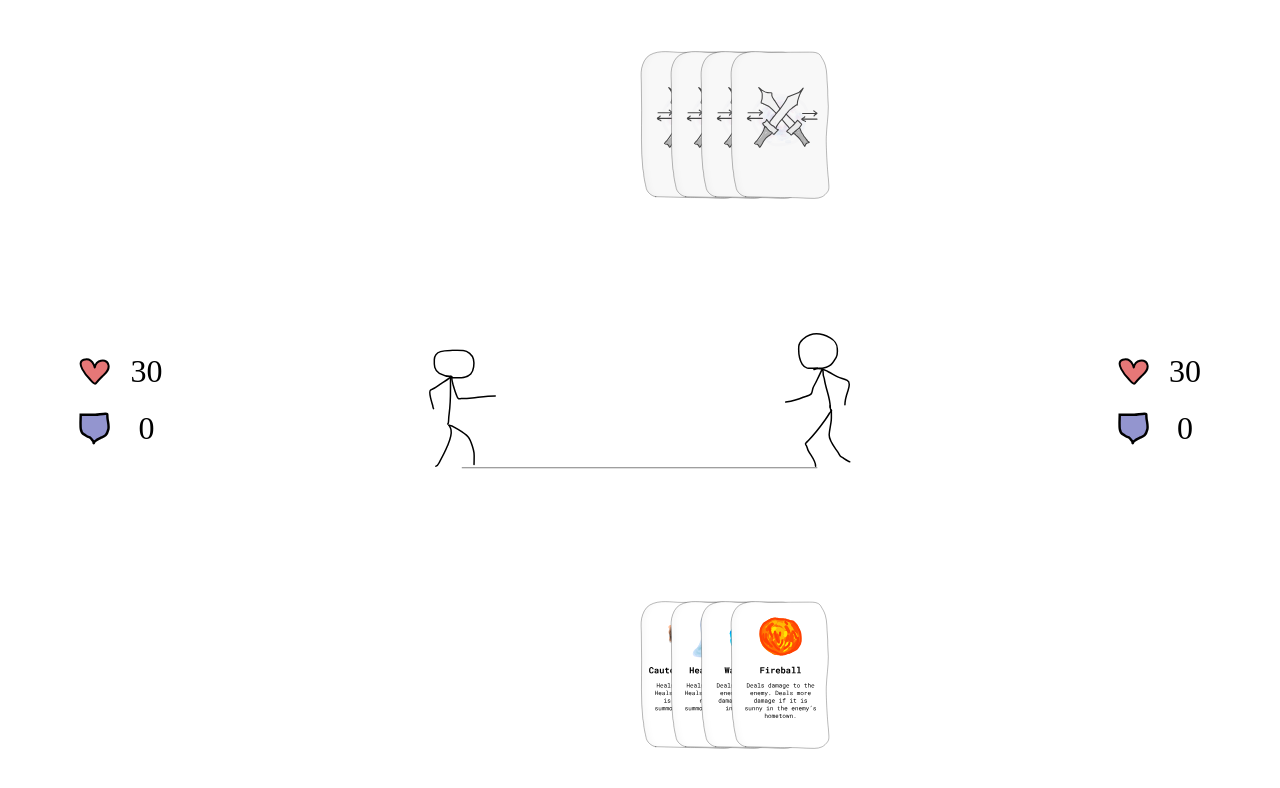
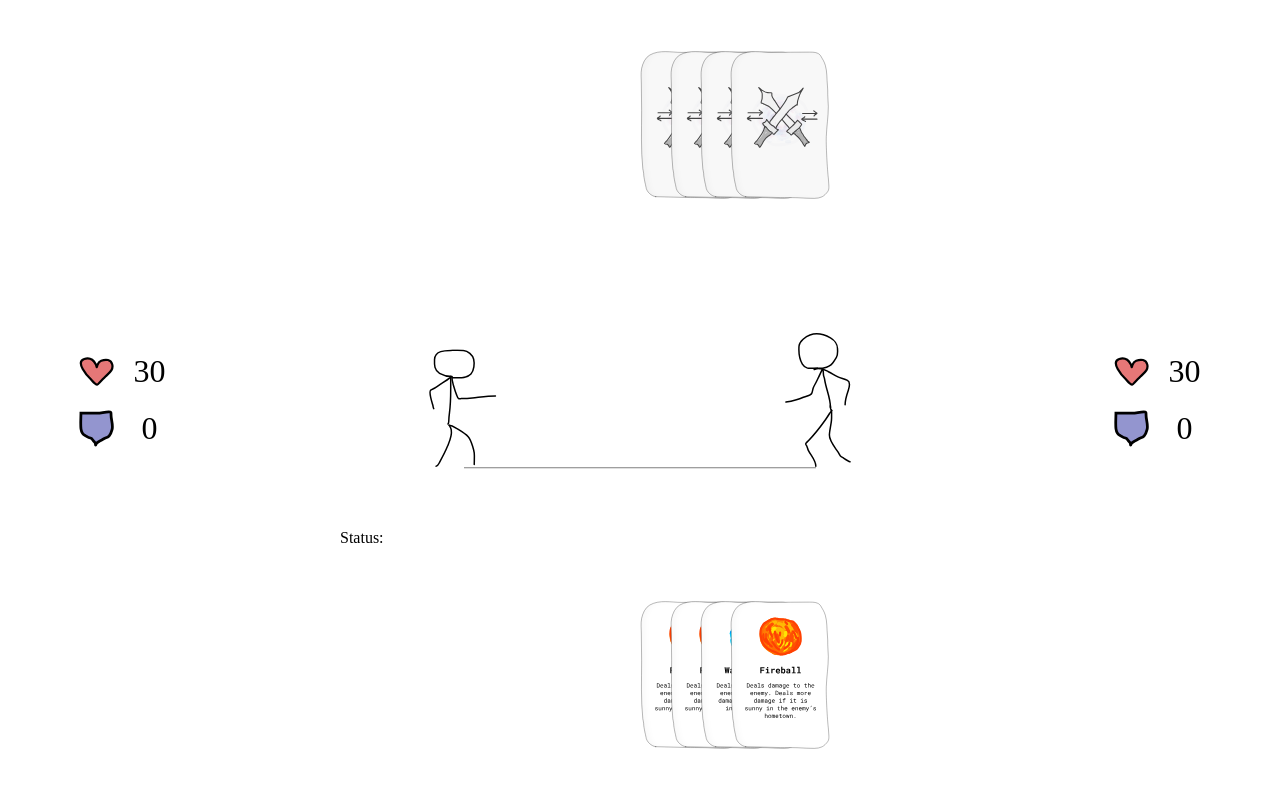
Before and after one commit to kkrzaevich/api-wars, a Svelte app: page / in a window 1280 px wide. Shown: the top 788 px of the page. Built offline with nearby package versions, Linux system fonts and the light colour scheme; a web font is replaced by a local one.

Commit message:
added basic API support for weather API

```diff
--- a/src/components/cards/EnemyHand.svelte
+++ b/src/components/cards/EnemyHand.svelte
@@ -8,7 +8,7 @@
 </script>
 
 <main>
-    {#each localHand.cards as card, i}
+    {#each localHand.cards as card}
         {#if card.state !== "discarded"}
             <div class="card-wrapper" style={`z-index: ${card.id+1};
             left: ${card.left}px;
@@ -59,8 +59,6 @@
         width: fit-content;
         transition: all 1s;
     }
-
-
 
     .card {
         background-color: transparent;
@@ -172,57 +170,4 @@
     .bottom:hover {
         transform: rotateZ(-12deg);
     }
-
-    /* img {
-        width: 100%;
-    }
-
-    main {
-        position: relative;
-    }
-
-    button {
-        width: 100%;
-    }
-
-    .card {
-        transition: filter 1s;
-    }
-
-    .in-use {
-        filter: drop-shadow(0px 4px 50px rgba(255, 125, 0, 0.75));
-    }
-
-    div {
-        position: absolute;
-        width: 100px;
-        transition: all 1s;
-    }
-
-    .arrow {
-        position: absolute;
-        width: 25%;
-
-        margin-left: auto;
-        margin-right: auto;
-        left: 0;
-        right: 0;
-        text-align: center;
-
-        transition: filter 0.5s;
-    }
-
-    .arrow:hover {
-        filter: drop-shadow(0px 4px 5px rgba(0, 0, 0, 0.50));
-    }
-
-    .top {
-        top: 105%;
-        transform: scaleY(-1);
-    }
-
-    .bottom {
-        bottom: 105%;
-        transform: scaleY(-1);
-    } */
 </style>
--- a/src/components/cards/PlayerHand.svelte
+++ b/src/components/cards/PlayerHand.svelte
@@ -5,19 +5,23 @@
     let localHand: Hand;
     playerHandStore.subscribe((hand) => {localHand = hand});
 
+    $: status = "";
+
 </script>
 
 <main>
-    {#each localHand.cards as card, i}
+    <h1 style="position:absolute; left:-300px; bottom:200px;">Status: {status}</h1>
+    {#each localHand.cards as card}
         {#if card.state !== "discarded"}
             <div class="card-wrapper" style={`z-index: ${card.id+1};
             left: ${card.left}px;
             ${localHand.orientation === "top" ? "top" : "bottom"}: ${card.top}px;`}
             out:fly={{ delay: 0, y: -200 }}>
                 {#if card.state==="active"}
-                    <button class="arrow top" in:fade={{ delay: 250 }} out:fade={{ delay: 250 }} on:click={() => {
+                    <button class="arrow top" in:fade={{ delay: 250 }} out:fade={{ delay: 250 }} on:click={async () => {
                         localHand.useCard(card.id);
                         localHand = localHand;
+                        status = await card.card.use()
                         setTimeout(()=>{localHand.destroyCard(card.id);localHand = localHand;},2000)
                         }}>
                         <img src="/cards/use.svg" alt="use card">
@@ -60,8 +64,6 @@
         width: fit-content;
         transition: all 1s;
     }
-
-
 
     .card {
         background-color: transparent;
--- a/src/components/health/Health.svelte
+++ b/src/components/health/Health.svelte
@@ -22,6 +22,10 @@
 
     }
 
+    img {
+        min-width: 35px;
+    }
+
     p {
         color: #000;
 
--- a/src/stores.ts
+++ b/src/stores.ts
@@ -49,24 +49,62 @@ class Card {
     name: string = "Fireball";
     srcFront: string = "fireball.svg";
     srcBack: string = "back.svg";
+    callback: Function = () => {}
 
-    constructor(name: string = "Fireball", srcFront: string = "fireball.svg") {
+    constructor(name: string = "Fireball", srcFront: string = "fireball.svg", callback: Function = () => {}) {
         this.name = name;
         this.srcFront = srcFront;
+        this.callback = callback;
     }
 
-    use() {}
+    async use(): Promise<string> {return await this.callback()}
 }
 
-const fireball = new Card("Fireball","fireball.svg")
+const fireball = new Card("Fireball","fireball.svg", async () => {
+    try {const res = await fetch(`https://api.openweathermap.org/data/2.5/weather?q=Tashkent&appid=${import.meta.env.VITE_WEATHER_KEY}&units=metric`, {
+        method: 'GET',
+    })
+
+    if (!res.ok) {
+        throw new Error(`An error has occured: ${res.status}`)
+    } else {
+        //@ts-ignore
+        let weather = await res.json();
+        let result = weather.weather[0].main;
+        return result;
+    }
+
+    } catch(err) {
+        throw new Error(`An error has occured: ${err}`)
+    }
+
+})
+
+// fetch("https://api.openweathermap.org/data/2.5/weather?q=London&appid=${import.meta.env.VITE_WEATHER_KEY}&units=metric", {
+//     "method": "GET",
+//       })
+//   .then(response => {
+//     console.log(await response.json());
+//   })
+//   .catch(err => {
+//     console.log(err);
+//   });
+
+
+
+
 const cloudShield = new Card("Cloud shield","cloud-shield.svg")
 const cauterizeWounds = new Card("Cauterize wounds", "cauterize-wounds.svg")
 const healingRain = new Card("Healing rain", "healing-rain.svg")
 const lightning = new Card("Lightning", "lightning.svg");
 const waterBolt = new Card("Water bolt", "water-bolt.svg");
 
+// const availableCards: Card[] = [
+//     fireball, cloudShield, cauterizeWounds, healingRain, lightning, waterBolt
+// ]
+
 const availableCards: Card[] = [
-    fireball, cloudShield, cauterizeWounds, healingRain, lightning, waterBolt
+    fireball, fireball, fireball, fireball, fireball, waterBolt
 ]
 
 //
@@ -155,7 +193,6 @@ export class Hand {
             currentCard.state = "hover";
             this.renderCards();
         }
-        console.log(`HOVER a card with a name ${currentCard?.card.name}, id ${currentCard?.id}`)
     }
 
     unhoverCard(cardId: number) {
@@ -164,7 +201,6 @@ export class Hand {
             currentCard.state = "default";
             this.renderCards();
         }
-        console.log(`UNHOVER a card with a name ${currentCard?.card.name}, id ${currentCard?.id}`)
     }
 
     selectCard(cardId: number) {
@@ -177,7 +213,6 @@ export class Hand {
             this.animationPlays = true;
             setTimeout(() => {this.animationPlays = false}, this.animationTime);
         }
-        console.log(`SELECT a card with a name ${currentCard?.card.name}, id ${currentCard?.id}`)
     }
 
     deselectCard(cardId: number) {
@@ -190,7 +225,6 @@ export class Hand {
             this.animationPlays = true;
             setTimeout(() => {this.animationPlays = false}, this.animationTime);
         }
-        console.log(`DESELECT a card with a name ${currentCard?.card.name}, id ${currentCard?.id}`)
     }
 
     fillHand(handSize: number, availableCards: Card[]) {
@@ -223,7 +257,7 @@ export class Hand {
             currentCard.state = 'inUse';
         }
         this.renderCards();
-        console.log("BIG JOPPA")
+        currentCard?.card.use()
     }
 
     destroyCard(cardId: number) {
@@ -246,8 +280,15 @@ export const emenyHandStore = writable(emenyHand)
 //
 // Character class
 
-class CharacterClass {
+export class CharacterClass {
+    name: string = "weatherman";
+    cards: Card[] = [fireball, cloudShield, cauterizeWounds, healingRain, lightning, waterBolt];
 
+    constructor(name: string = "weatherman",
+    cards: Card[] = [fireball, cloudShield, cauterizeWounds, healingRain, lightning, waterBolt]) {
+        this.name = name;
+        this.cards = cards;
+    }
 }
 
 //
```
Also changed, not shown: src/vite-env.d.ts (line endings or trailing spaces), 1 other file (tests, documents, lock files or other folders).
